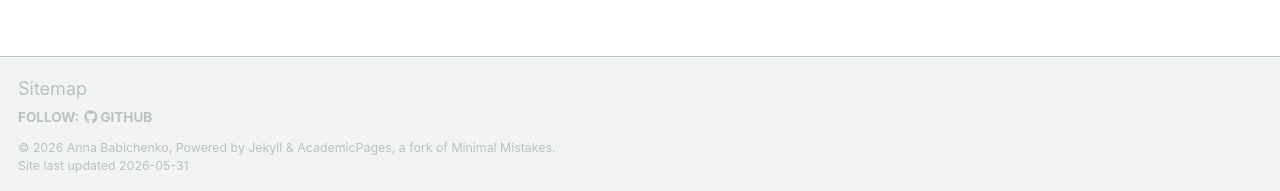
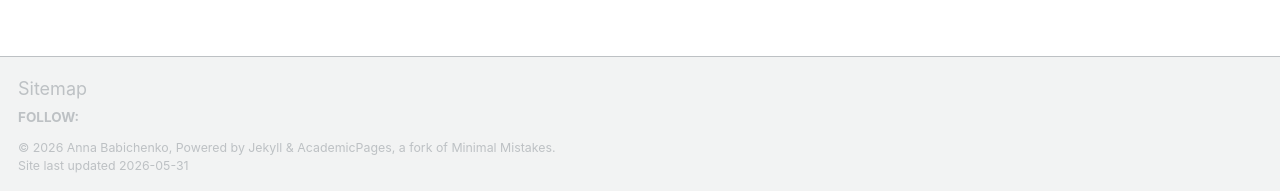
Before and after one commit to babichenko/babichenko.github.io, a Jekyll site: the page built from _pages/about.md, in a window 1280 px wide and 900 px high, scrolled down 702 px. Shown: the part 706-897 px from the top of the window. Built offline with Jekyll 4.4.1, drawn with Linux system fonts in a browser that asks for light colours; a script that is not in the unit is left out.

Commit message:
Simplify footer

```diff
--- a/_includes/footer.html
+++ b/_includes/footer.html
@@ -5,9 +5,6 @@
   <ul class="social-icons">
     {% if site.data.ui-text[site.locale].follow_label %}
       <li><strong>{{ site.data.ui-text[site.locale].follow_label }}</strong></li>
-    {% endif %}
-    {% if site.author.github %}
-      <li><a href="https://github.com/{{ site.author.github }}"><i class="fab fa-github" aria-hidden="true"></i> GitHub</a></li>
     {% endif %}
     {% if site.author.bitbucket %}
       <li><a href="https://bitbucket.org/{{ site.author.bitbucket }}"><i class="fab fa-bitbucket" aria-hidden="true"></i> Bitbucket</a></li>
```
